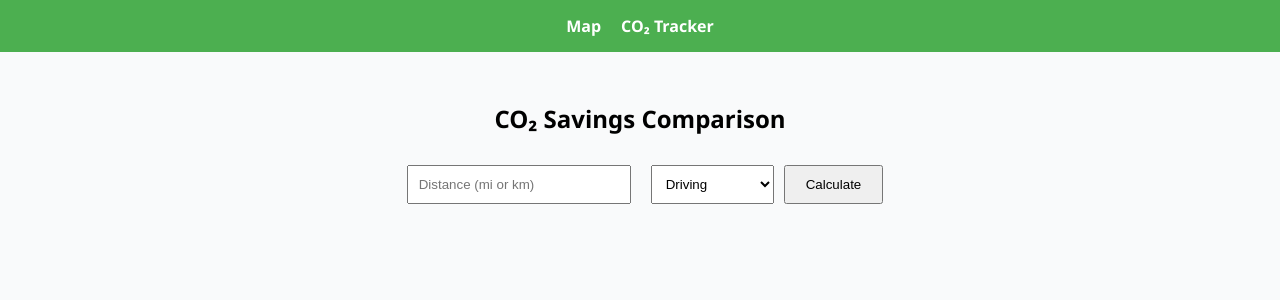
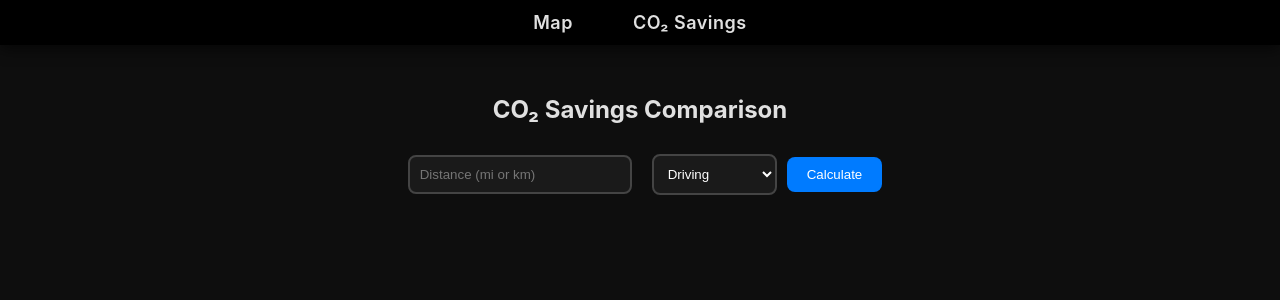
Before and after one commit to 12KrishPatel/Smart-Travel-Project, a React (Vite) app in the folder frontend/: page /savings in a window 1280 px wide. Shown: the top 300 px of the page. Built offline with nearby package versions, Linux system fonts and the light colour scheme.

Commit message:
added style changes

```diff
--- a/frontend/src/App.css
+++ b/frontend/src/App.css
@@ -1,11 +1,38 @@
 body {
-  font-family: 'Segoe UI', sans-serif;
-  background-color: #f9fafb;
+  font-family: "Inter", system-ui, -apple-system, sans-serif;
+  background-color: #0e0e0e;
+  color: #e0e0e0;
   margin: 0;
   padding: 0;
 }
 
-h1 {
-  text-align: center;
-  color: #2c3e50;
+button {
+  background-color: #007bff;
+  color: white;
+  border: none;
+  border-radius: 8px;
+  padding: 10px 20px;
+  transition: all 0.25s ease;
 }
+
+button:hover {
+  transform: scale(1.05);
+  background-color: #ff0000;
+}
+
+input,
+select {
+  background-color: #1a1a1a;
+  color: white;
+  border: 2px solid #444;
+  border-radius: 8px;
+  padding: 8px;
+  transition: all 0.3s ease;
+}
+
+input:focus,
+select:focus {
+  border-color: #007bff;
+  box-shadow: 0 0 5px rgba(0, 123, 255, 0.4);
+  outline: none;
+}
--- a/frontend/src/App.jsx
+++ b/frontend/src/App.jsx
@@ -1,36 +1,22 @@
-import { BrowserRouter as Router, Routes, Route, Link } from 'react-router-dom'
-import Navbar from './components/Navbar'
-import MapPage from './pages/MapPage'
-import SavingsPage from './pages/SavingsPage'
-import './App.css'
+import { BrowserRouter as Router, Routes, Route } from "react-router-dom";
+import Navbar from "./components/Navbar";  // <-- Import the navbar
+import MapPage from "./pages/MapPage";
+import SavingsPage from "./pages/SavingsPage";
+import "./App.css";
 
 function App() {
   return (
     <Router>
-       <nav
-        style={{
-          display: "flex",
-          justifyContent: "center",
-          alignItems: "center",
-          gap: "20px",
-          padding: "15px",
-          backgroundColor: "#4CAF50",
-          color: "white",
-          fontWeight: "bold",
-        }}>
-          <Link to="/" style={{color:"white", textDecoration: "none" }}>
-          Map
-          </Link>
-          <Link to="/savings" style={{ color: "white", textDecoration: "none" }}>
-          CO₂ Tracker
-          </Link>
-      </nav>
+      {/* Navbar shows on every page */}
+      <Navbar />
+
+      {/* Main content switches between pages */}
       <Routes>
         <Route path="/" element={<MapPage />} />
         <Route path="/savings" element={<SavingsPage />} />
       </Routes>
     </Router>
-  )
+  );
 }
 
-export default App
+export default App;
--- /dev/null
+++ b/frontend/src/components/Navbar.css
@@ -0,0 +1,46 @@
+.navbar {
+    background-color: #000; /* black base */
+    padding: 12px 0;
+    position: sticky;
+    top: 0;
+    z-index: 2000;
+    box-shadow: 0 4px 15px rgba(0, 0, 0, 0.6);
+  }
+
+  .navbar-container {
+    display: flex;
+    justify-content: center;
+    align-items: center;
+    gap: 60px;
+  }
+
+  .nav-link {
+    text-decoration: none;
+    color: #e0e0e0;
+    font-weight: 600;
+    font-size: 18px;
+    letter-spacing: 0.5px;
+    position: relative;
+    transition: all 0.3s ease;
+  }
+
+  .nav-link:hover {
+    color: #007bff; /* bright blue */
+    transform: scale(1.1);
+  }
+
+  /* animated underline */
+  .nav-link::after {
+    content: "";
+    position: absolute;
+    left: 0;
+    bottom: -4px;
+    width: 0%;
+    height: 2px;
+    background: linear-gradient(90deg, #007bff, #ff0000);
+    transition: width 0.3s ease;
+  }
+
+  .nav-link:hover::after {
+    width: 100%;
+  }
--- a/frontend/src/components/Navbar.jsx
+++ b/frontend/src/components/Navbar.jsx
@@ -1,19 +1,23 @@
-import { Link } from 'react-router-dom'
+import { Link } from "react-router-dom";
+import "./Navbar.css";
 
-function Navbar() {
-    return (
-        <nav style={{
-            display: 'flex',
-            justifyContent: 'center',
-            gap: '30px',
-            padding: '15px',
-            backgroundColor: '#1a1a1a',
-            color: 'white'
-        }}>
-            <Link to="/" style={{ color: 'white', textDecoration: 'none', fontWeight: 'bold' }}>🗺️ Map</Link>
-            <Link to="/savings" style={{ color: 'white', textDecoration: 'none', fontWeight: 'bold' }}>🌱 CO₂ Tracker</Link>
-        </nav>
-    )
-}
+const Navbar = () => {
+  const navItems = [
+    { name: "Map", path: "/" },
+    { name: "CO₂ Savings", path: "/savings" },
+  ];
 
-export default Navbar
+  return (
+    <nav className="navbar">
+      <div className="navbar-container">
+        {navItems.map((item) => (
+          <Link key={item.name} to={item.path} className="nav-link">
+            {item.name}
+          </Link>
+        ))}
+      </div>
+    </nav>
+  );
+};
+
+export default Navbar;
```
